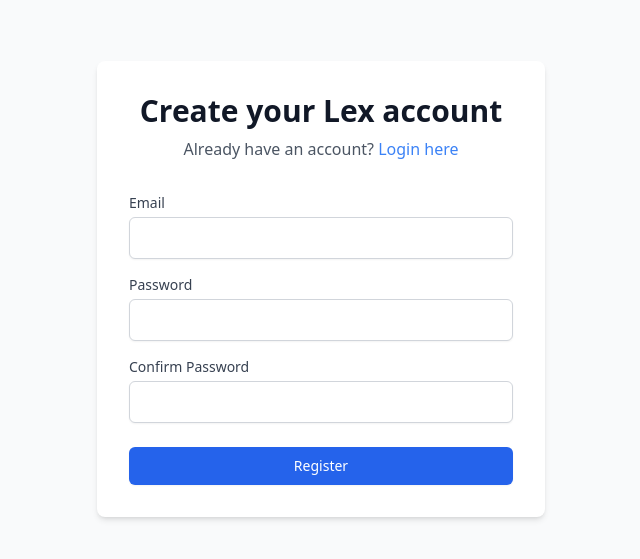
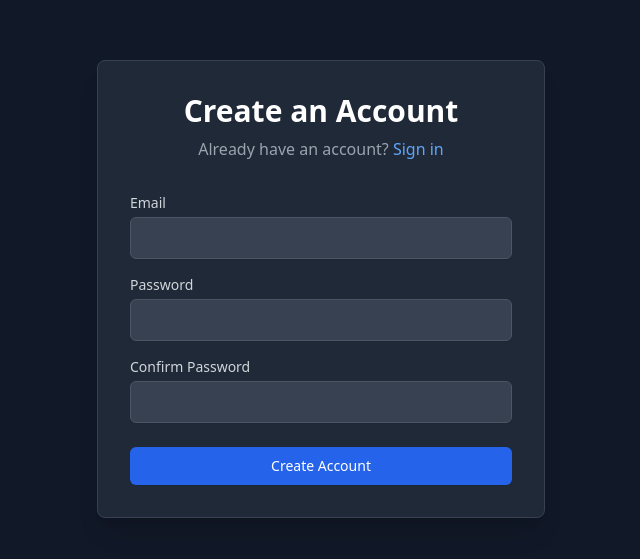
Before and after one commit to ikhwanizao/lex, a React (Vite) app in the folder frontend/: page /register in a window 1280 px wide. Shown: the part 111-670 px from the top of the page, without its empty margins (319-959 px from the left). Built offline with nearby package versions, Linux system fonts and the light colour scheme.

Commit message:
Enhance UI with dark theme adjustments and improved button styles across layout, navbar, login, and registration components

```diff
--- a/frontend/src/components/Layout.tsx
+++ b/frontend/src/components/Layout.tsx
@@ -3,7 +3,7 @@
 
 export default function Layout() {
     return (
-        <div>
+        <div className="min-h-screen bg-gray-900">
             <Navbar />
             <main className="container mx-auto px-4 py-8">
                 <Outlet />
--- a/frontend/src/components/Navbar.tsx
+++ b/frontend/src/components/Navbar.tsx
@@ -5,19 +5,18 @@
     const { logout } = useAuth();
 
     return (
-        <nav className="bg-white shadow">
+        <nav className="bg-gray-800 border-b border-gray-700">
             <div className="max-w-7xl mx-auto px-4">
                 <div className="flex justify-between h-16">
                     <div className="flex items-center">
-                        <Link to="/dashboard" className="text-xl font-bold text-gray-800">
+                        <Link to="/dashboard" className="text-xl font-bold text-white">
                             Lex
                         </Link>
                     </div>
-
                     <div className="flex items-center">
                         <button
                             onClick={logout}
-                            className="ml-4 text-gray-600 hover:text-gray-800"
+                            className="text-gray-300 hover:text-white transition-colors px-4 py-2 rounded-md hover:bg-gray-700"
                         >
                             Logout
                         </button>
--- a/frontend/src/pages/Login.tsx
+++ b/frontend/src/pages/Login.tsx
@@ -25,28 +25,28 @@
     };
 
     return (
-        <div className="min-h-screen flex items-center justify-center bg-gray-50">
-            <div className="max-w-md w-full space-y-8 p-8 bg-white rounded-lg shadow-md">
+        <div className="w-full min-h-screen flex flex-col items-center justify-center p-4 bg-gray-900">
+            <div className="w-full max-w-md bg-gray-800 rounded-lg shadow-xl p-8 border border-gray-700">
                 <div>
-                    <h2 className="text-3xl font-extrabold text-center text-gray-900">
+                    <h2 className="text-3xl font-extrabold text-center text-white">
                         Welcome to Lex
                     </h2>
-                    <p className="mt-2 text-center text-gray-600">
+                    <p className="mt-2 text-center text-gray-400">
                         New user?{' '}
-                        <Link to="/register" className="text-blue-500 hover:text-blue-600">
+                        <Link to="/register" className="text-blue-400 hover:text-blue-300 transition-colors">
                             Create an account
                         </Link>
                     </p>
                 </div>
                 <form onSubmit={handleSubmit} className="mt-8 space-y-6">
                     {error && (
-                        <div className="bg-red-50 text-red-500 p-3 rounded-md text-center">
+                        <div className="bg-red-900/50 text-red-300 p-3 rounded-md text-center border border-red-700">
                             {error}
                         </div>
                     )}
                     <div className="space-y-4">
                         <div>
-                            <label htmlFor="email" className="block text-sm font-medium text-gray-700">
+                            <label htmlFor="email" className="block text-sm font-medium text-gray-300">
                                 Email
                             </label>
                             <input
@@ -55,11 +55,11 @@
                                 required
                                 value={email}
                                 onChange={(e) => setEmail(e.target.value)}
-                                className="mt-1 block w-full px-3 py-2 border border-gray-300 rounded-md shadow-sm focus:outline-none focus:ring-blue-500 focus:border-blue-500"
+                                className="mt-1 block w-full px-3 py-2 bg-gray-700 border border-gray-600 rounded-md shadow-sm text-white placeholder-gray-400 focus:outline-none focus:ring-blue-500 focus:border-blue-500"
                             />
                         </div>
                         <div>
-                            <label htmlFor="password" className="block text-sm font-medium text-gray-700">
+                            <label htmlFor="password" className="block text-sm font-medium text-gray-300">
                                 Password
                             </label>
                             <input
@@ -68,13 +68,13 @@
                                 required
                                 value={password}
                                 onChange={(e) => setPassword(e.target.value)}
-                                className="mt-1 block w-full px-3 py-2 border border-gray-300 rounded-md shadow-sm focus:outline-none focus:ring-blue-500 focus:border-blue-500"
+                                className="mt-1 block w-full px-3 py-2 bg-gray-700 border border-gray-600 rounded-md shadow-sm text-white placeholder-gray-400 focus:outline-none focus:ring-blue-500 focus:border-blue-500"
                             />
                         </div>
                     </div>
                     <button
                         type="submit"
-                        className="w-full flex justify-center py-2 px-4 border border-transparent rounded-md shadow-sm text-sm font-medium text-white bg-blue-600 hover:bg-blue-700 focus:outline-none focus:ring-2 focus:ring-offset-2 focus:ring-blue-500"
+                        className="w-full flex justify-center py-2 px-4 border border-transparent rounded-md shadow-sm text-sm font-medium text-white bg-blue-600 hover:bg-blue-700 focus:outline-none focus:ring-2 focus:ring-offset-2 focus:ring-blue-500 transition-colors"
                     >
                         Sign in
                     </button>
--- a/frontend/src/pages/Register.tsx
+++ b/frontend/src/pages/Register.tsx
@@ -31,28 +31,29 @@
     };
 
     return (
-        <div className="min-h-screen flex items-center justify-center bg-gray-50">
-            <div className="max-w-md w-full space-y-8 p-8 bg-white rounded-lg shadow-md">
+        <div className="w-full min-h-screen flex flex-col items-center justify-center p-4 bg-gray-900">
+            <div className="w-full max-w-md bg-gray-800 rounded-lg shadow-xl p-8 border border-gray-700">
                 <div>
-                    <h2 className="text-3xl font-extrabold text-center text-gray-900">
-                        Create your Lex account
+                    <h2 className="text-3xl font-extrabold text-center text-white">
+                        Create an Account
                     </h2>
-                    <p className="mt-2 text-center text-gray-600">
+                    <p className="mt-2 text-center text-gray-400">
                         Already have an account?{' '}
-                        <Link to="/login" className="text-blue-500 hover:text-blue-600">
-                            Login here
+                        <Link to="/login" className="text-blue-400 hover:text-blue-300 transition-colors">
+                            Sign in
                         </Link>
                     </p>
                 </div>
                 <form onSubmit={handleSubmit} className="mt-8 space-y-6">
                     {error && (
-                        <div className="bg-red-50 text-red-500 p-3 rounded-md text-center">
+                        <div className="bg-red-900/50 text-red-300 p-3 rounded-md text-center border border-red-700">
                             {error}
                         </div>
                     )}
                     <div className="space-y-4">
+                        {/* Email input */}
                         <div>
-                            <label htmlFor="email" className="block text-sm font-medium text-gray-700">
+                            <label htmlFor="email" className="block text-sm font-medium text-gray-300">
                                 Email
                             </label>
                             <input
@@ -61,11 +62,12 @@
                                 required
                                 value={email}
                                 onChange={(e) => setEmail(e.target.value)}
-                                className="mt-1 block w-full px-3 py-2 border border-gray-300 rounded-md shadow-sm focus:outline-none focus:ring-blue-500 focus:border-blue-500"
+                                className="mt-1 block w-full px-3 py-2 bg-gray-700 border border-gray-600 rounded-md shadow-sm text-white placeholder-gray-400 focus:outline-none focus:ring-blue-500 focus:border-blue-500"
                             />
                         </div>
+                        {/* Password input */}
                         <div>
-                            <label htmlFor="password" className="block text-sm font-medium text-gray-700">
+                            <label htmlFor="password" className="block text-sm font-medium text-gray-300">
                                 Password
                             </label>
                             <input
@@ -74,11 +76,12 @@
                                 required
                                 value={password}
                                 onChange={(e) => setPassword(e.target.value)}
-                                className="mt-1 block w-full px-3 py-2 border border-gray-300 rounded-md shadow-sm focus:outline-none focus:ring-blue-500 focus:border-blue-500"
+                                className="mt-1 block w-full px-3 py-2 bg-gray-700 border border-gray-600 rounded-md shadow-sm text-white placeholder-gray-400 focus:outline-none focus:ring-blue-500 focus:border-blue-500"
                             />
                         </div>
+                        {/* Confirm Password input */}
                         <div>
-                            <label htmlFor="confirmPassword" className="block text-sm font-medium text-gray-700">
+                            <label htmlFor="confirmPassword" className="block text-sm font-medium text-gray-300">
                                 Confirm Password
                             </label>
                             <input
@@ -87,15 +90,15 @@
                                 required
                                 value={confirmPassword}
                                 onChange={(e) => setConfirmPassword(e.target.value)}
-                                className="mt-1 block w-full px-3 py-2 border border-gray-300 rounded-md shadow-sm focus:outline-none focus:ring-blue-500 focus:border-blue-500"
+                                className="mt-1 block w-full px-3 py-2 bg-gray-700 border border-gray-600 rounded-md shadow-sm text-white placeholder-gray-400 focus:outline-none focus:ring-blue-500 focus:border-blue-500"
                             />
                         </div>
                     </div>
                     <button
                         type="submit"
-                        className="w-full flex justify-center py-2 px-4 border border-transparent rounded-md shadow-sm text-sm font-medium text-white bg-blue-600 hover:bg-blue-700 focus:outline-none focus:ring-2 focus:ring-offset-2 focus:ring-blue-500"
+                        className="w-full flex justify-center py-2 px-4 border border-transparent rounded-md shadow-sm text-sm font-medium text-white bg-blue-600 hover:bg-blue-700 focus:outline-none focus:ring-2 focus:ring-offset-2 focus:ring-blue-500 transition-colors"
                     >
-                        Register
+                        Create Account
                     </button>
                 </form>
             </div>
```
Also changed, not shown: frontend/src/pages/Dashboard.tsx (+23 -21 lines).
